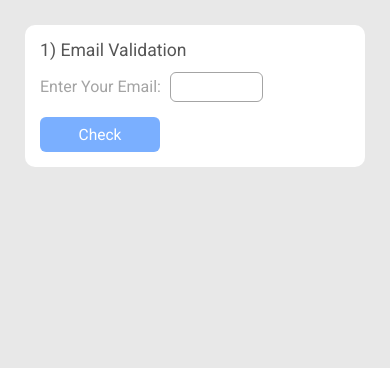
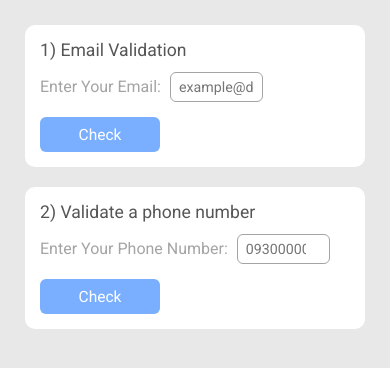
Before and after one commit to HassanRezaei71/HW-Series5, a plain HTML site: page index.html in a window 390 px wide. Drawn offline with Linux system fonts and the light colour scheme.

Commit message:
Add check phone number Function

```diff
--- a/index.html
+++ b/index.html
@@ -13,10 +13,19 @@
 <body>
 <section class="section">
     <p class="question">1) Email Validation</p>
-    <label for="email">Enter Your Email: </label><input type="text" id="email">
+    <label for="email">Enter Your Email: </label><input type="text" id="email" placeholder="example@domain.com">
     <div>
-        <button type="submit" id="valid" onclick="checkEmail()">Check</button>
+        <button type="submit" id="valid" onclick="checkEmail()" class="btn">Check</button>
         <span id="result-valid"></span>
+    </div>
+</section>
+
+<section class="section">
+    <p class="question">2) Validate a phone number</p>
+    <label for="phone">Enter Your Phone Number: </label><input type="number" id="phone" placeholder="09300000000">
+    <div>
+        <button type="submit" id="valid-phone" onclick="checkPhone()" class="btn">Check</button>
+        <span id="result-valid-phone"></span>
     </div>
 </section>
 </body>
--- a/script.js
+++ b/script.js
@@ -27,3 +27,22 @@ function checkEmail() {
         document.getElementById("result-valid").style.color = "#2dca4f";
     }
 }
+
+
+//  (2)
+function checkPhone() {
+    let value = document.getElementById("phone").value;
+    let result = false;
+    const Prefix = ["0910", "0919", "0990", "0930", "0933", "0935", "0936", "0937", "0938", "0939", "0901", "0902", "0903", "0920", "0921", "0931", "0932"];
+    let temp = value.substr(0, 4);
+    if (value.length === 11 && Prefix.includes(temp)) {
+        result = true;
+    }
+    if (result) {
+        document.getElementById("result-valid-phone").innerHTML = "Valid Phone Number";
+        document.getElementById("result-valid-phone").style.color = "#2dca4f";
+    } else {
+        document.getElementById("result-valid-phone").innerHTML = "Not Valid Phone Number";
+        document.getElementById("result-valid-phone").style.color = "#ff8d8d";
+    }
+}
--- a/style.css
+++ b/style.css
@@ -11,7 +11,8 @@ body{
     background-color: #e8e8e8;
 }
 
-#email{
+#email,
+#phone{
     width: 30%;
     padding: 6px 8px;
     outline: none;
@@ -37,9 +38,10 @@ body{
     padding: 15px;
     border-radius: 10px;
     color: #a4a4a4;
+    margin-bottom: 20px;
 }
 
-#valid{
+.btn{
     width: 120px;
     height: 35px;
     background-color: #7aafff;
@@ -57,7 +59,8 @@ body{
     background-color: rgba(122, 175, 255, 0.8);
 }
 
-#result-valid{
+#result-valid,
+#result-valid-phone{
     margin-left: 10px;
     /*color: #ff8d8d;*/
     /*color: #63bdd8;*/
```
